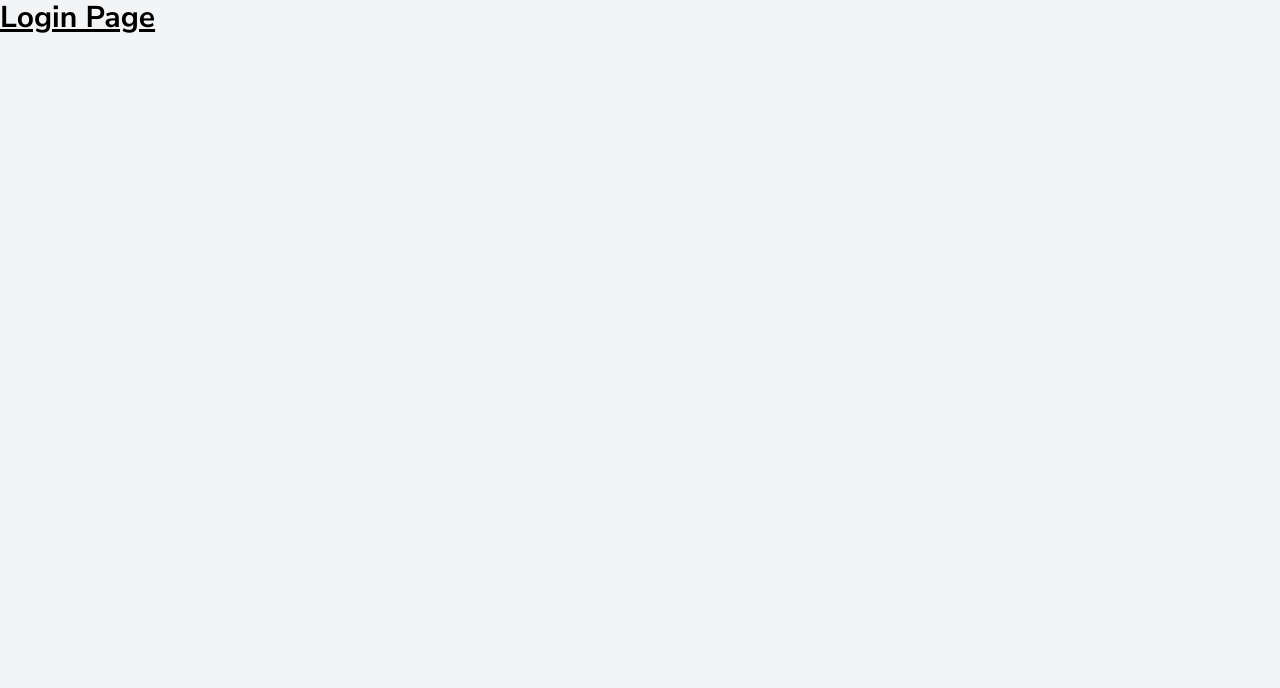
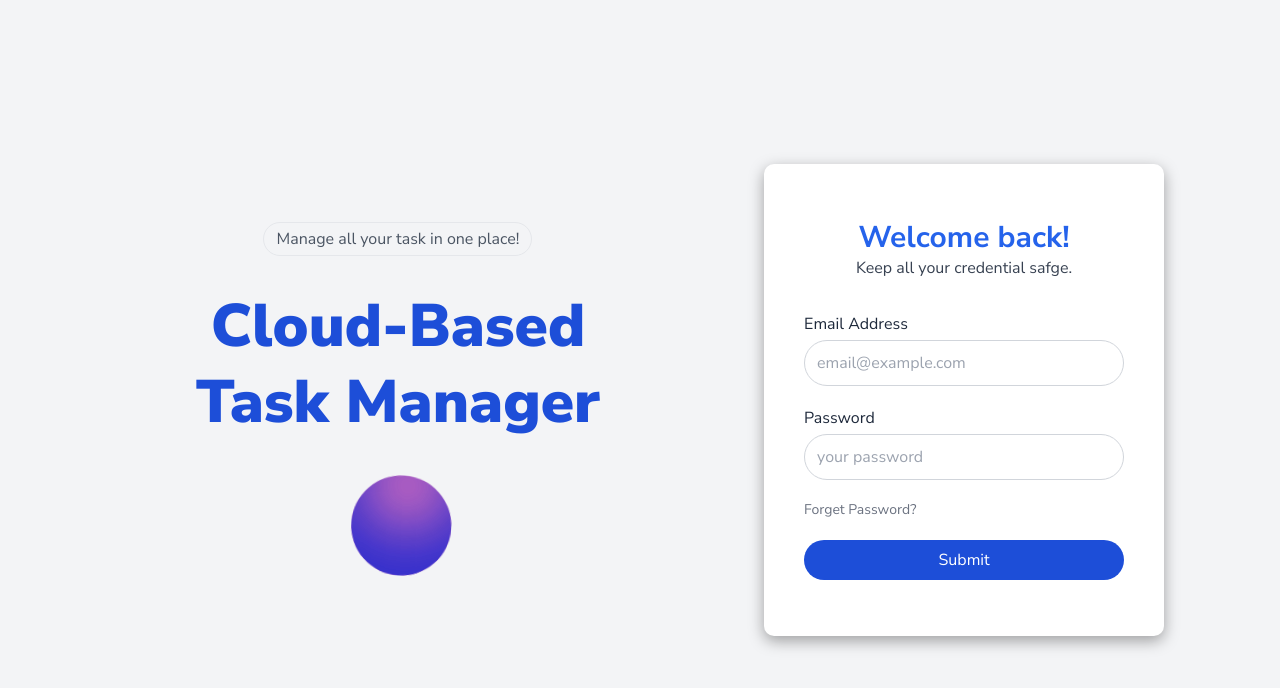
Before and after one commit to abhi-up/TaskZen-TM, a React (Vite) app in the folder client/: page /log-in in a window 1280 px wide. Shown: the top 688 px of the page. Built offline with nearby package versions, Linux system fonts and the light colour scheme.

Commit message:
frontend: login page done

```diff
--- /dev/null
+++ b/client/src/components/Button.jsx
@@ -0,0 +1,17 @@
+import clsx from "clsx"
+import React from "react"
+
+const Button = ({ icon, className, label, type, onClick = () => {} }) => {
+    return (
+        <button
+            type={type || "button"}
+            className={clsx("px-3 py-2 outline-none", className)}
+            onClick={onClick}
+        >
+            <span>{label}</span>
+            {icon && icon}
+        </button>
+    )
+}
+
+export default Button
--- /dev/null
+++ b/client/src/components/Textbox.jsx
@@ -0,0 +1,37 @@
+import React from "react"
+import clsx from "clsx"
+
+const Textbox = React.forwardRef(
+    ({ type, placeholder, label, className, register, name, error }, ref) => {
+        return (
+            <div className="w-full flex flex-col gap-1">
+                {label && (
+                    <label htmlFor={name} className="text-slate-800">
+                        {label}
+                    </label>
+                )}
+
+                <div>
+                    <input
+                        type={type}
+                        name={name}
+                        placeholder={placeholder}
+                        ref={ref}
+                        {...register}
+                        aria-invalid={error ? "true" : "false"}
+                        className={clsx(
+                            "bg-transparent px-3 py-2.5 2xl:py-3 border border-gray-300 placeholder-gray-400 text-gray-900 outline-none text-base focus:ring-2 ring-blue-300",
+                            className
+                        )}
+                    />
+                </div>
+                {error && (
+                    <span className="text-xs text-[#f64949fe] mt-0.5 ">
+                        {error}
+                    </span>
+                )}
+            </div>
+        )
+    }
+)
+export default Textbox
--- a/client/src/pages/Login.jsx
+++ b/client/src/pages/Login.jsx
@@ -1,7 +1,105 @@
-import React from "react"
+import React, { useEffect } from "react"
+import { useForm } from "react-hook-form"
+import { useNavigate } from "react-router-dom"
+import Textbox from "../components/Textbox"
+import Button from "../components/Button"
 
 const Login = () => {
-    return <h1 className="text-3xl font-bold underline">Login Page</h1>
+    const user = ""
+    const {
+        register,
+        handleSubmit,
+        formState: { errors },
+    } = useForm()
+
+    const navigate = useNavigate()
+
+    const submitHandler = async (data) => {
+        console.log("submit")
+    }
+
+    useEffect(() => {
+        user && navigate("/dashboard")
+    }, [user])
+
+    return (
+        <div className="w-full min-h-screen flex items-center justify-center flex-col lg:flex-row bg-[#f3f4f6]">
+            <div className="w-full md:w-auto flex gap-0 md:gap-40 flex-col md:flex-row items-center justify-center">
+                {/* left side */}
+                <div className="h-full w-full lg:w-2/3 flex flex-col items-center justify-center">
+                    <div className="w-full md:max-w-lg 2xl:max-w-3xl flex flex-col items-center justify-center gap-5 md:gap-y-10 2xl:-mt-20">
+                        <span className="flex gap-1 py-1 px-3 border rounded-full text-sm md:text-base bordergray-300 text-gray-600">
+                            Manage all your task in one place!
+                        </span>
+                        <p className="flex flex-col gap-0 md:gap-4 text-4xl md:text-6xl 2xl:text-7xl font-black text-center text-blue-700">
+                            <span>Cloud-Based</span>
+                            <span>Task Manager</span>
+                        </p>
+
+                        <div className="cell">
+                            <div className="circle rotate-in-up-left"></div>
+                        </div>
+                    </div>
+                </div>
+
+                {/* right side */}
+                <div className="w-full md:w-1/3 p-4 md:p-1 flex flex-col justify-center items-center">
+                    <form
+                        onSubmit={handleSubmit(submitHandler)}
+                        className="form-container w-full md:w-[400px] flex flex-col gap-y-8 bg-white px-10 pt-14 pb-14"
+                    >
+                        <div className="">
+                            <p className="text-blue-600 text-3xl font-bold text-center">
+                                Welcome back!
+                            </p>
+                            <p className="text-center text-base text-gray-700 ">
+                                Keep all your credential safge.
+                            </p>
+                        </div>
+
+                        <div className="flex flex-col gap-y-5">
+                            <Textbox
+                                placeholder="email@example.com"
+                                type="email"
+                                name="email"
+                                label="Email Address"
+                                className="w-full rounded-full"
+                                register={register("email", {
+                                    required: "Email Address is required!",
+                                })}
+                                error={errors.email ? errors.email.message : ""}
+                            />
+                            <Textbox
+                                placeholder="your password"
+                                type="password"
+                                name="password"
+                                label="Password"
+                                className="w-full rounded-full"
+                                register={register("password", {
+                                    required: "Password is required!",
+                                })}
+                                error={
+                                    errors.password
+                                        ? errors.password.message
+                                        : ""
+                                }
+                            />
+
+                            <span className="text-sm text-gray-500 hover:text-blue-600 hover:underline cursor-pointer">
+                                Forget Password?
+                            </span>
+
+                            <Button
+                                type="submit"
+                                label="Submit"
+                                className="w-full h-10 bg-blue-700 text-white rounded-full"
+                            />
+                        </div>
+                    </form>
+                </div>
+            </div>
+        </div>
+    )
 }
 
 export default Login
```
